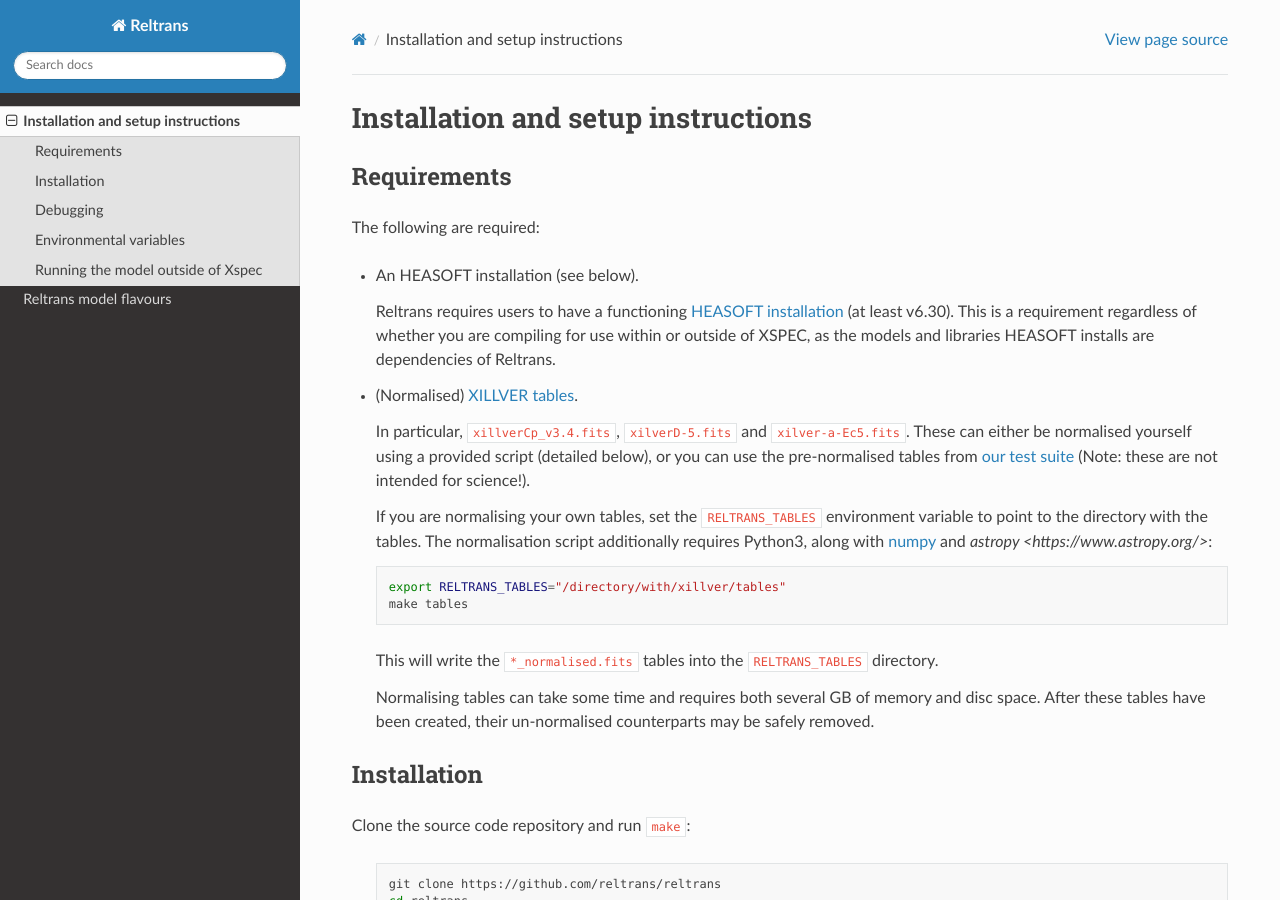
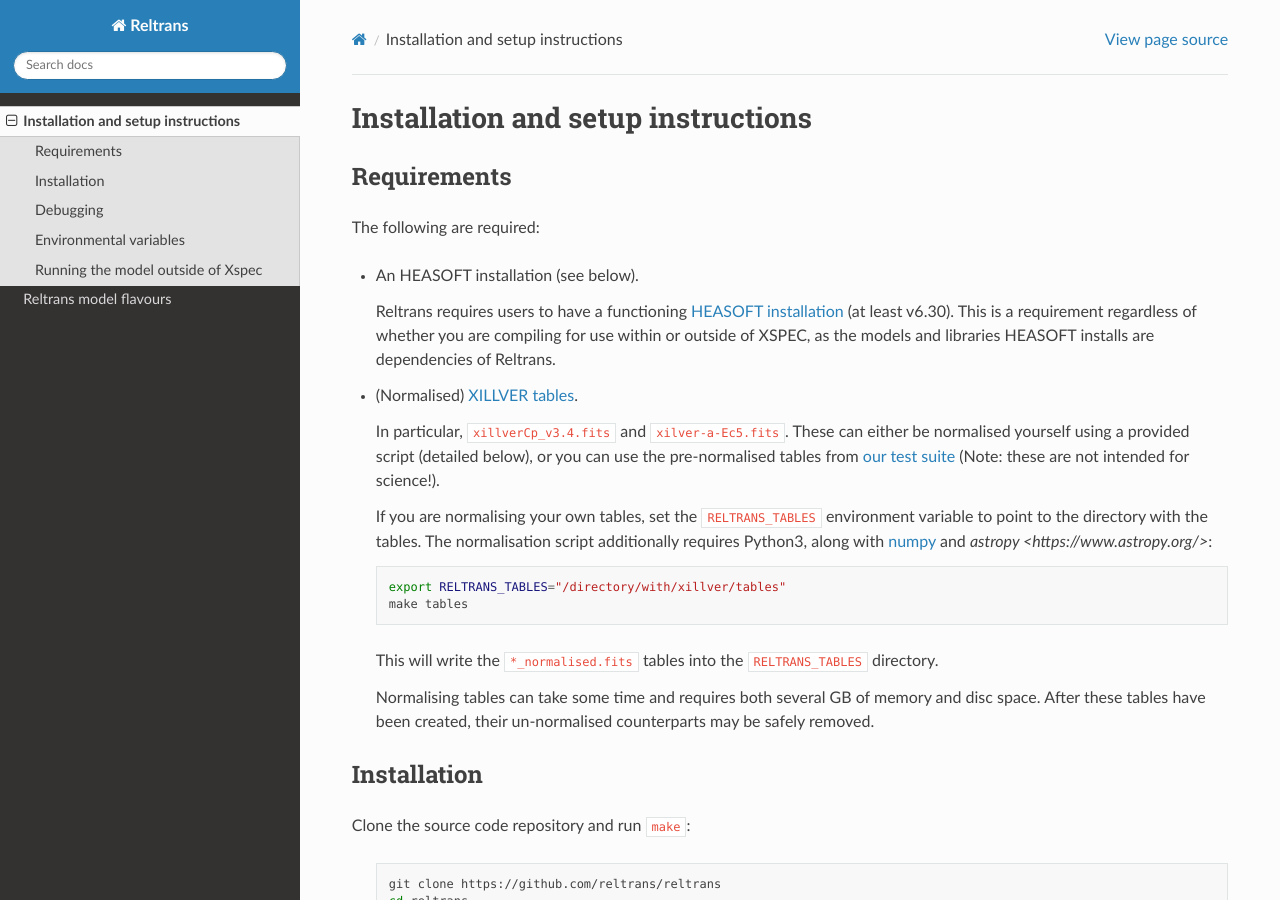
Before and after one commit to reltrans/reltransDocs, a Sphinx documentation site: the page built from source/installation.rst, in a window 1280 px wide and 900 px high. Built offline with Sphinx 7.4.7 and the Read the Docs theme 3.1.0, drawn with Linux system fonts in a browser that asks for light colours.

Commit message:
Remove xillverD-5.fits table from the documentation, since reltrans does not use it. We removed the possibility to call reltransPL (powerlaw illumination) with the variable density parameter, since the xillver tables with high density values had the electron energy cut off fixed to 300keV

```diff
--- a/source/installation.rst
+++ b/source/installation.rst
@@ -15,8 +15,8 @@
 
 * (Normalised) `XILLVER tables <https://sites.srl.caltech.edu/~javier/xillver/>`_.
 
-  In particular, ``xillverCp_v3.4.fits``, ``xilverD-5.fits`` and
-  ``xilver-a-Ec5.fits``. These can either be normalised yourself using a
+  In particular, ``xillverCp_v3.4.fits`` and ``xilver-a-Ec5.fits``.
+  These can either be normalised yourself using a
   provided script (detailed below), or you can use the pre-normalised tables
   from `our test suite
   <https://github.com/reltrans/model-data/releases/latest>`_ (Note: these are
```
